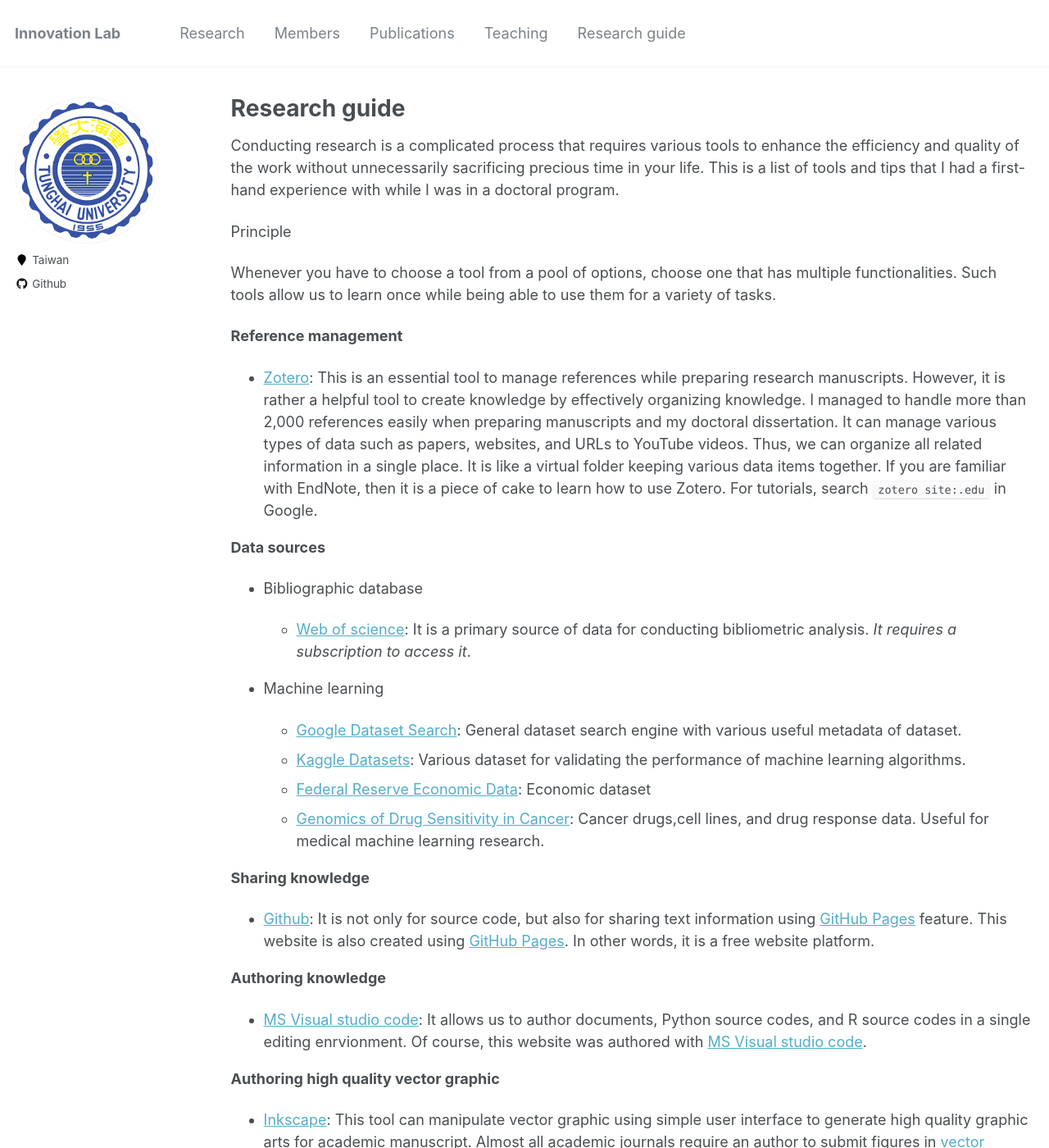
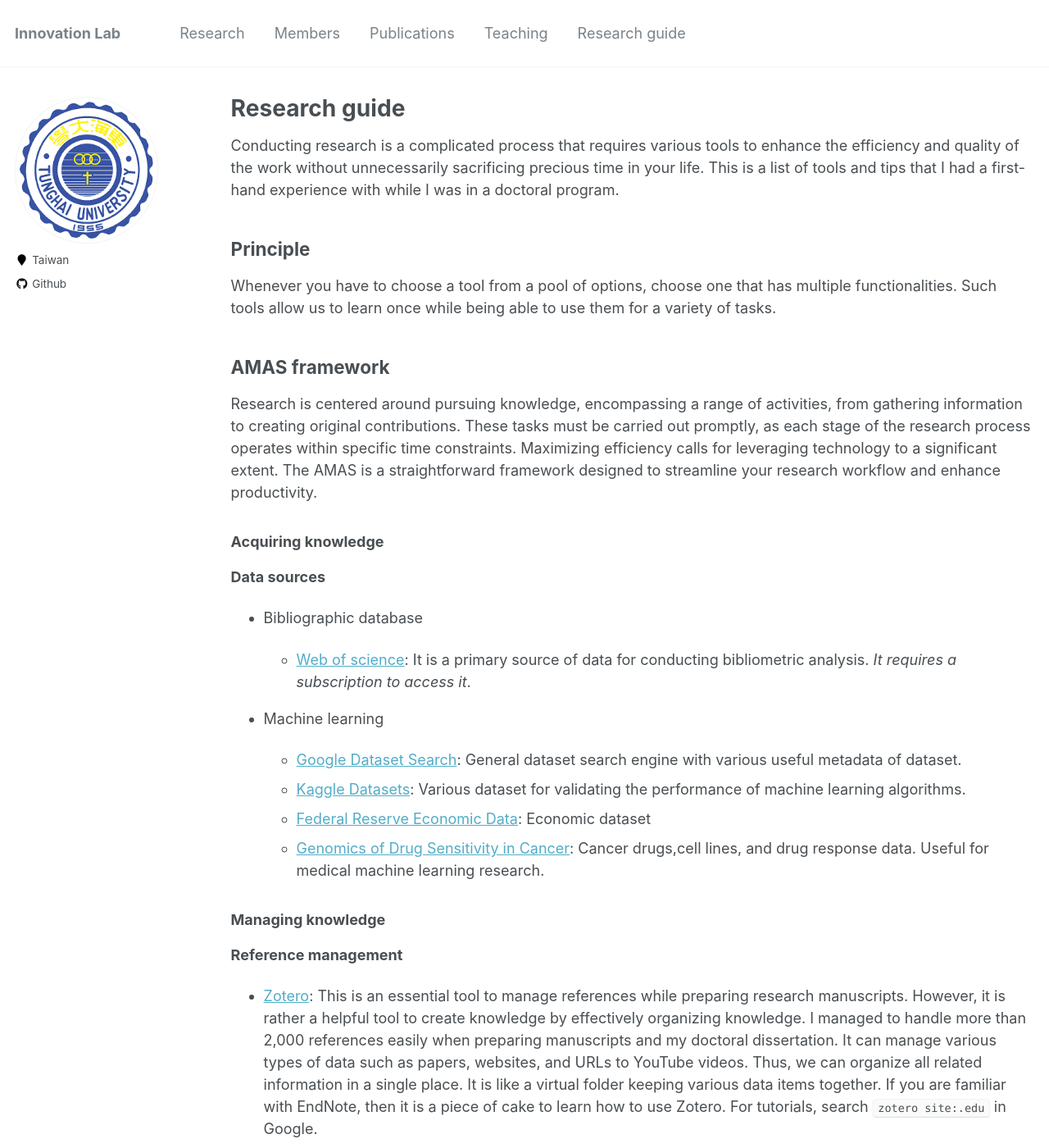
Before and after one commit to thugmba/innovationlab, a Jekyll site: the page built from _pages/guide.md, in a window 1280 px wide and 1400 px high. Shown: the whole window at 82% size. Built offline with Jekyll 4.4.1, drawn with Linux system fonts in a browser that asks for light colours; some of the changed text lies outside the part shown.

Commit message:
Restructure guide

```diff
--- a/_pages/guide.md
+++ b/_pages/guide.md
@@ -7,13 +7,15 @@ author_profile: true
 
 Conducting research is a complicated process that requires various tools to enhance the efficiency and quality of the work without unnecessarily sacrificing precious time in your life. This is a list of tools and tips that I had a first-hand experience with while I was in a doctoral program.
 
-Principle
+## Principle
 
 Whenever you have to choose a tool from a pool of options, choose one that has multiple functionalities. Such tools allow us to learn once while being able to use them for a variety of tasks.
 
-__Reference management__
+## AMAS framework
 
-- [Zotero](https://www.zotero.org/): This is an essential tool to manage references while preparing research manuscripts. However, it is rather a helpful tool to create knowledge by effectively organizing knowledge. I managed to handle more than 2,000 references easily when preparing manuscripts and my doctoral dissertation. It can manage various types of data such as papers, websites, and URLs to YouTube videos. Thus, we can organize all related information in a single place. It is like a virtual folder keeping various data items together. If you are familiar with EndNote, then it is a piece of cake to learn how to use Zotero. For tutorials, search `zotero site:.edu` in Google.
+Research is centered around pursuing knowledge, encompassing a range of activities, from gathering information to creating original contributions. These tasks must be carried out promptly, as each stage of the research process operates within specific time constraints. Maximizing efficiency calls for leveraging technology to a significant extent. The AMAS is a straightforward framework designed to streamline your research workflow and enhance productivity.
+
+### Acquiring knowledge
 
 __Data sources__
 
@@ -28,14 +30,22 @@ __Data sources__
   - [Federal Reserve Economic Data](https://fred.stlouisfed.org/): Economic dataset
   - [Genomics of Drug Sensitivity in Cancer](https://www.cancerrxgene.org/): Cancer drugs,cell lines, and drug response data. Useful for medical machine learning research.
 
-__Sharing knowledge__
+### Managing knowledge
 
-- [Github](https://github.com/): It is not only for source code, but also for sharing text information using [GitHub Pages](https://pages.github.com/) feature. This website is also created using [GitHub Pages](https://pages.github.com/). In other words, it is a free website platform.
+__Reference management__
 
-__Authoring knowledge__
+- [Zotero](https://www.zotero.org/): This is an essential tool to manage references while preparing research manuscripts. However, it is rather a helpful tool to create knowledge by effectively organizing knowledge. I managed to handle more than 2,000 references easily when preparing manuscripts and my doctoral dissertation. It can manage various types of data such as papers, websites, and URLs to YouTube videos. Thus, we can organize all related information in a single place. It is like a virtual folder keeping various data items together. If you are familiar with EndNote, then it is a piece of cake to learn how to use Zotero. For tutorials, search `zotero site:.edu` in Google.
+
+### Authoring knowledge
+
+__Writing R/Python code__
 
 - [MS Visual studio code](https://code.visualstudio.com/): It allows us to author documents, Python source codes, and R source codes in a single editing enrvionment. Of course, this website was authored with [MS Visual studio code](https://code.visualstudio.com/).
 
 __Authoring high quality vector graphic__
 
 - [Inkscape](https://inkscape.org/): This tool can manipulate vector graphic using simple user interface to generate high quality graphic arts for academic manuscript. Almost all academic journals require an author to submit figures in [vector graphic format](https://www.elsevier.com/journals/technological-forecasting-and-social-change/0040-1625/guide-for-authors) to maintain the quality of pictures in the paper.
+
+### Sharing knowledge
+
+- [Github](https://github.com/): It is not only for source code, but also for sharing text information using [GitHub Pages](https://pages.github.com/) feature. This website is also created using [GitHub Pages](https://pages.github.com/). In other words, it is a free website platform.
```
